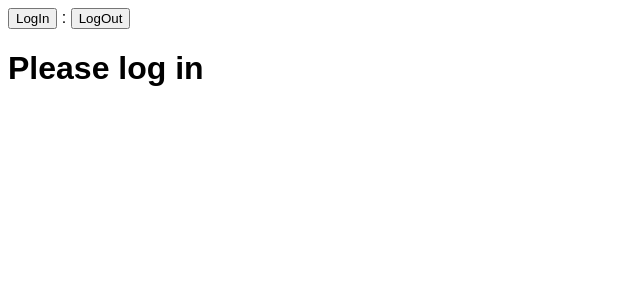
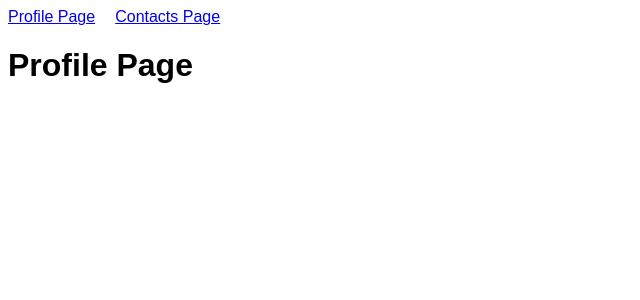
Before and after one commit to Barbaris2/-sandbox-ReactJS, a React (Create React App) app: page /profile in a window 1280 px wide. Shown: the top 300 px of the page, without its empty margins (0-640 px from the left). Built offline with nearby package versions, Linux system fonts and the light colour scheme.

Commit message:
use Routing

```diff
--- a/package.json
+++ b/package.json
@@ -8,6 +8,7 @@
     "@testing-library/user-event": "^7.1.2",
     "react": "^16.13.1",
     "react-dom": "^16.13.1",
+    "react-router-dom": "^5.2.0",
     "react-scripts": "3.4.1"
   },
   "scripts": {
--- a/src/App.js
+++ b/src/App.js
@@ -1,37 +1,26 @@
-import React, { Component, Fragment } from 'react';
+import React, { Fragment, Component } from 'react';
+import { BrowserRouter, Route, NavLink } from 'react-router-dom';
 
-import Login from './components/Login';
+import Home from './components/Home';
 import Profile from './components/Profile';
+import Contacts from './components/Contacts';
 
 class App extends Component {
-  state = {
-    isAuth: false
-  };
-
-  onLogOut = () => {
-    this.setState({
-      isAuth: false
-    });
-  };
-
-  onLogIn = () => {
-    this.setState({
-      isAuth: true
-    });
-  };
-
   render() {
-    const { isAuth } = this.state;
-
     return (
-      <Fragment>
-        <Login
-          isAuth={isAuth}
-          onLogIn={this.onLogIn}
-          onLogOut={this.onLogOut}
-        />
-        <Profile isAuth={isAuth} />
-      </Fragment>
+      <BrowserRouter>
+        <Fragment>
+          <nav>
+            <NavLink style={{ marginRight: '20px' }} to='/profile'>
+              Profile Page
+            </NavLink>
+            <NavLink to='/contacts'>Contacts Page</NavLink>
+          </nav>
+          <Route path='/' exact component={Home} />
+          <Route path='/profile' component={Profile} />
+          <Route path='/contacts' component={Contacts} />
+        </Fragment>
+      </BrowserRouter>
     );
   }
 }
--- /dev/null
+++ b/src/components/Contacts.js
@@ -0,0 +1,5 @@
+import React from 'react';
+
+const Contacts = () => <h1>Contacts Page</h1>;
+
+export default Contacts;
--- /dev/null
+++ b/src/components/Home.js
@@ -0,0 +1,5 @@
+import React from 'react';
+
+const Home = () => <h1>Welcome to Home Page</h1>;
+
+export default Home;
--- a/src/components/Login.js
+++ /dev/null
@@ -1,13 +0,0 @@
-import React, { Fragment } from 'react';
-
-const Login = ({ onLogIn, onLogOut, isAuth }) => {
-  console.log(isAuth);
-  return (
-    <Fragment>
-      <button onClick={onLogIn}>LogIn</button> :{' '}
-      <button onClick={onLogOut}>LogOut</button>
-    </Fragment>
-  );
-};
-
-export default React.memo(Login);
--- a/src/components/Profile.js
+++ b/src/components/Profile.js
@@ -1,7 +1,5 @@
 import React from 'react';
 
-const Profile = ({ isAuth }) => (
-  <h1>{!isAuth ? 'Please log in' : 'You are logged in'}</h1>
-);
+const Profile = () => <h1>Profile Page</h1>;
 
 export default Profile;
```
Also changed, not shown: 1 other file (tests, documents, lock files or other folders).
